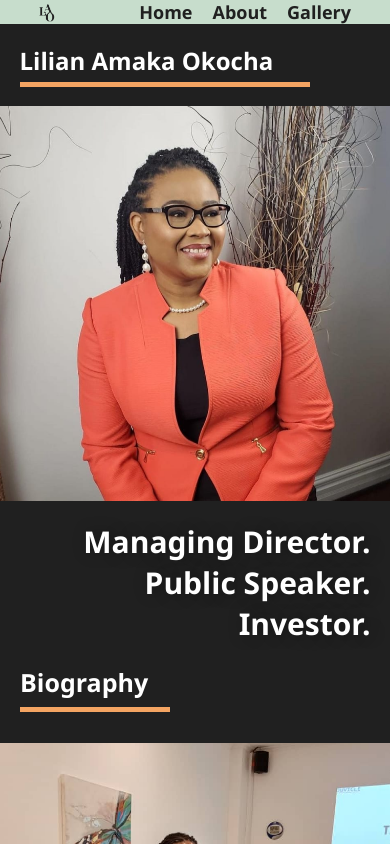
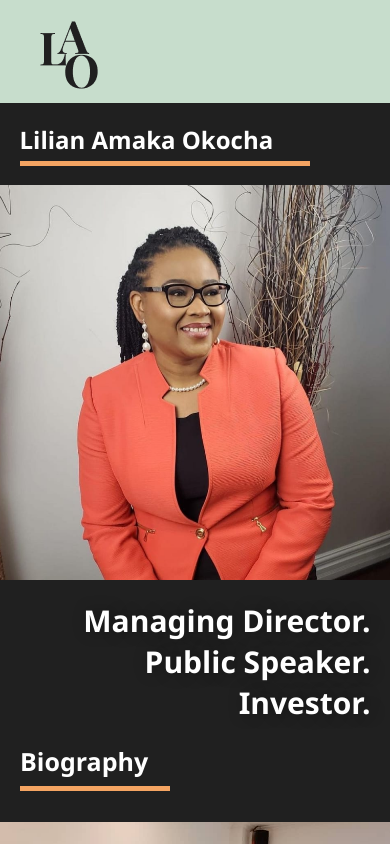
Before and after one commit to EbukaMoses/Amaka-Okocha, a React (Vite) app: page / in a window 390 px wide. Shown: the top 844 px of the page. Built offline with nearby package versions, Linux system fonts and the light colour scheme.

Commit message:
updated the logo css

```diff
--- a/src/Common/Common.css
+++ b/src/Common/Common.css
@@ -76,13 +76,13 @@
 }
 
 /* --------------------MEDIA QUERY -----------------  */
-@media screen and (min-width: 1180px) and (max-width: 768px) {
+@media screen and (max-width: 1200px) {
   .navbar {
     position: relative;
     padding: 1% 10%;
   }
   .navbar .logo {
-    width: 10%;
+    width: 20%;
   }
   .navbar nav {
     width: 50%;
```
